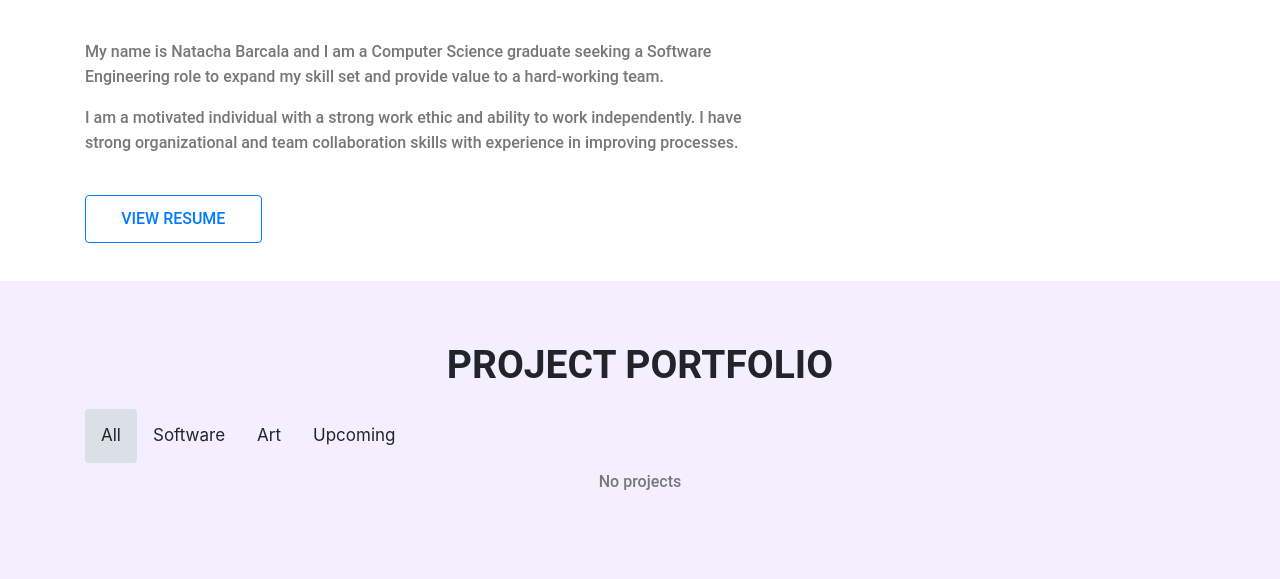
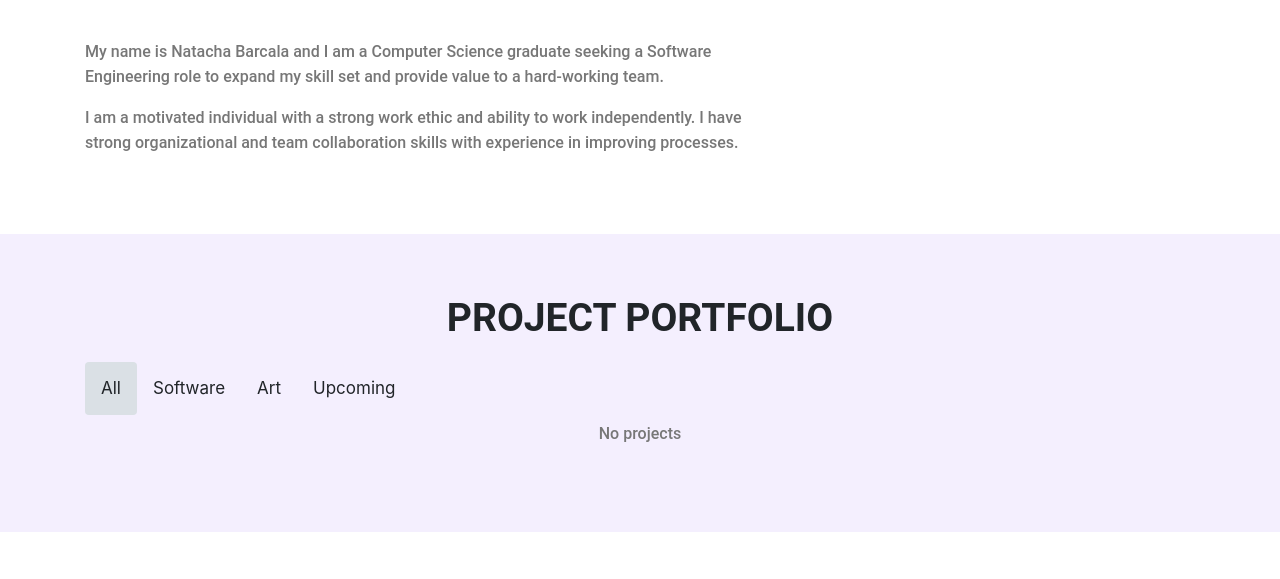
Before and after one commit to nabarcala/Python-and-Flask-Ex, a Flask app: page / in a window 1280 px wide. Shown: the part 181-760 px from the top of the page. Run offline with Flask 2, Linux system fonts and the light colour scheme; data that the repository does not hold is empty; some libraries are stand-ins or nearby versions.

Commit message:
Remove buttons temporarily until fix is found

```diff
--- a/app/general/templates/general/banner.html
+++ b/app/general/templates/general/banner.html
@@ -19,10 +19,9 @@
                     </div>
 
                     <div class="site-buttons">
-                        <div class="d-flex flex-row flex-wrap">
+                        <!-- <div class="d-flex flex-row flex-wrap">
                             <button type="button" class="btn button btn-outline-primary mb1 purple mr-4 text-uppercase">view resume</button>
-                            <!-- <a href="{{ url_for('general.home', _anchor='about-me') }}"><button type="button" class="btn button btn-outline-secondary text-uppercase" >about me</button></a> -->
-                        </div>
+                        </div> -->
                     </div>
                 </div>
 
```
Also changed, not shown: app/general/templates/general/project_info.html (+14 -4 lines).
